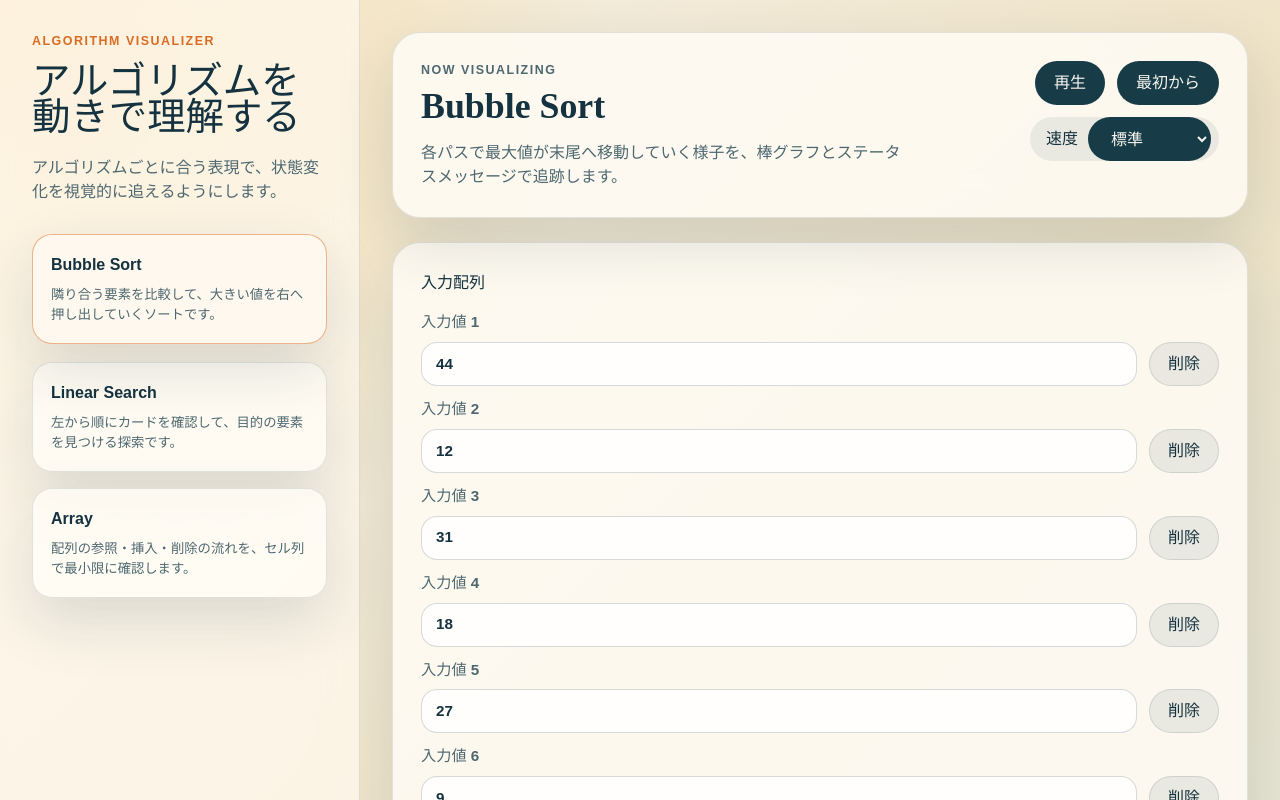
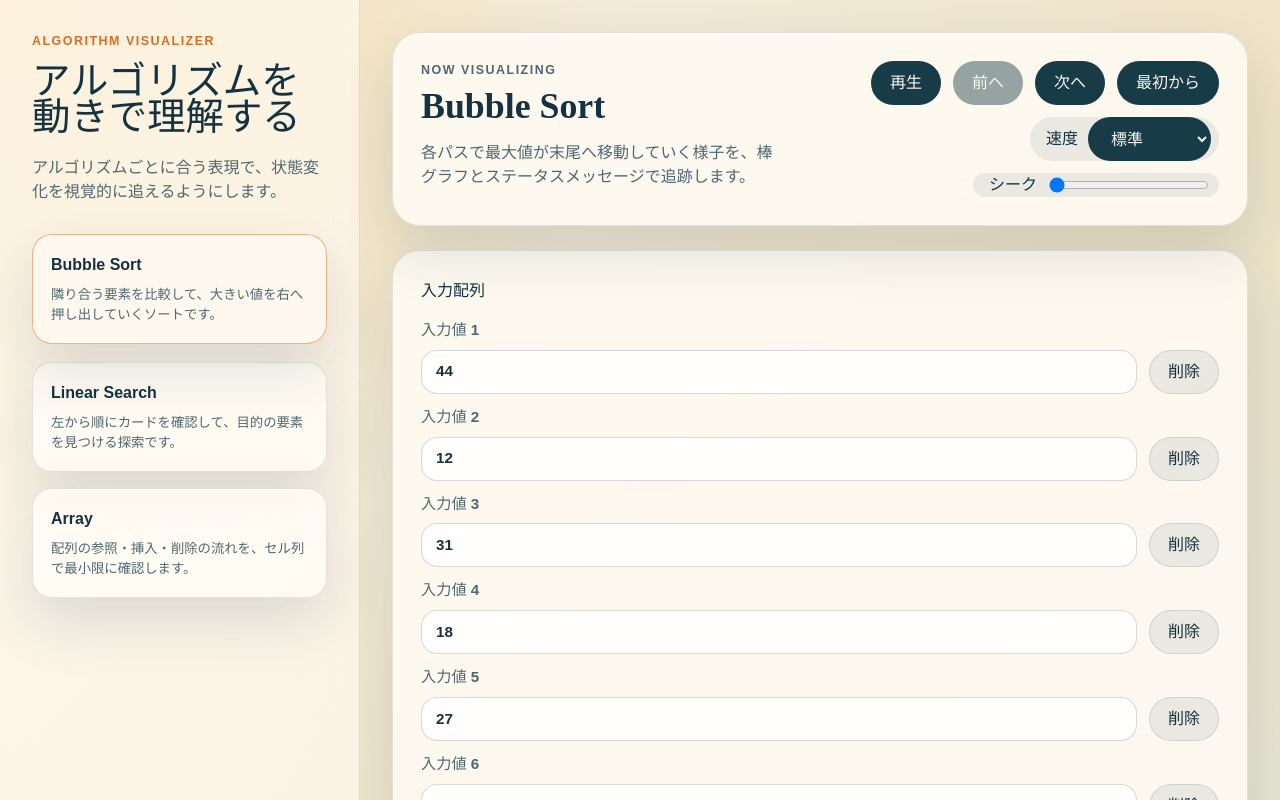
Before and after one commit to soramameen/algo, a React (Vite) app: page / in a window 1280 px wide. Shown: the top 800 px of the page. Built offline with nearby package versions, Linux system fonts and the light colour scheme.

Commit message:
Add manual step controls for precise playback review

```diff
--- a/src/App.tsx
+++ b/src/App.tsx
@@ -150,6 +150,13 @@ function App() {
     }
   }, [isPlaying, stepIndex, steps.length]);
 
+  const lastStepIndex = steps.length - 1;
+
+  const moveToStep = (nextStepIndex: number) => {
+    setIsPlaying(false);
+    setStepIndex(nextStepIndex);
+  };
+
   const step = steps[stepIndex];
   const complexity = step.complexity ?? selectedAlgorithm.complexity;
   const maxValue = Math.max(...step.values, 1);
@@ -223,6 +230,20 @@ function App() {
             </button>
             <button
               type="button"
+              disabled={stepIndex === 0}
+              onClick={() => moveToStep(Math.max(stepIndex - 1, 0))}
+            >
+              前へ
+            </button>
+            <button
+              type="button"
+              disabled={stepIndex === lastStepIndex}
+              onClick={() => moveToStep(Math.min(stepIndex + 1, lastStepIndex))}
+            >
+              次へ
+            </button>
+            <button
+              type="button"
               onClick={() => {
                 setStepIndex(0);
                 setIsPlaying(false);
@@ -240,6 +261,16 @@ function App() {
                 <option value={900}>標準</option>
                 <option value={500}>速い</option>
               </select>
+            </label>
+            <label className="seek-control">
+              シーク
+              <input
+                type="range"
+                min={0}
+                max={lastStepIndex}
+                value={stepIndex}
+                onChange={(event) => moveToStep(Number(event.target.value))}
+              />
             </label>
           </div>
         </section>
--- a/src/styles.css
+++ b/src/styles.css
@@ -185,6 +185,11 @@ h2 {
   padding: 0 18px;
 }
 
+.controls button:disabled {
+  opacity: 0.45;
+  cursor: not-allowed;
+}
+
 .controls label {
   display: flex;
   gap: 10px;
@@ -192,6 +197,10 @@ h2 {
   border-radius: 999px;
   background: rgba(23, 60, 72, 0.08);
   padding: 0 8px 0 16px;
+}
+
+.seek-control input {
+  width: 160px;
 }
 
 .visualizer {
```
Also changed, not shown: 1 other file (tests, documents, lock files or other folders).
